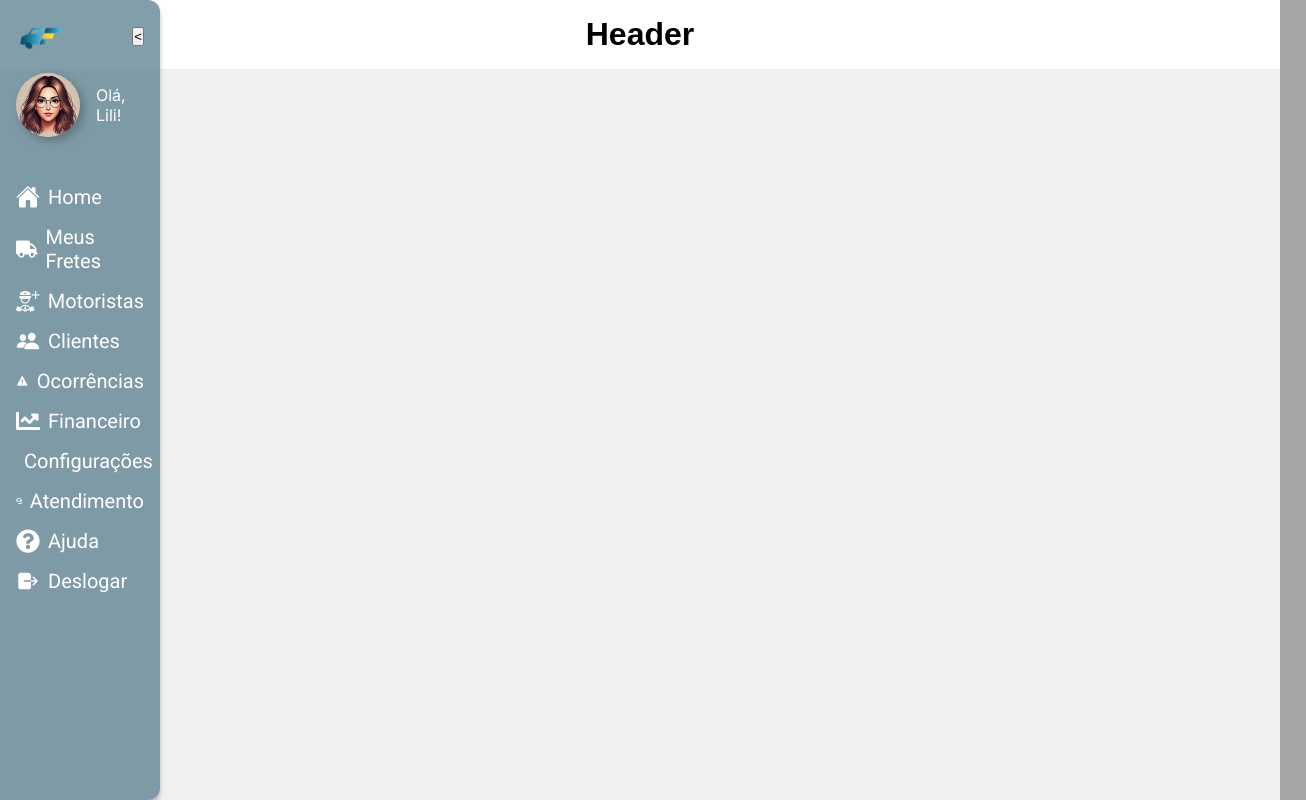
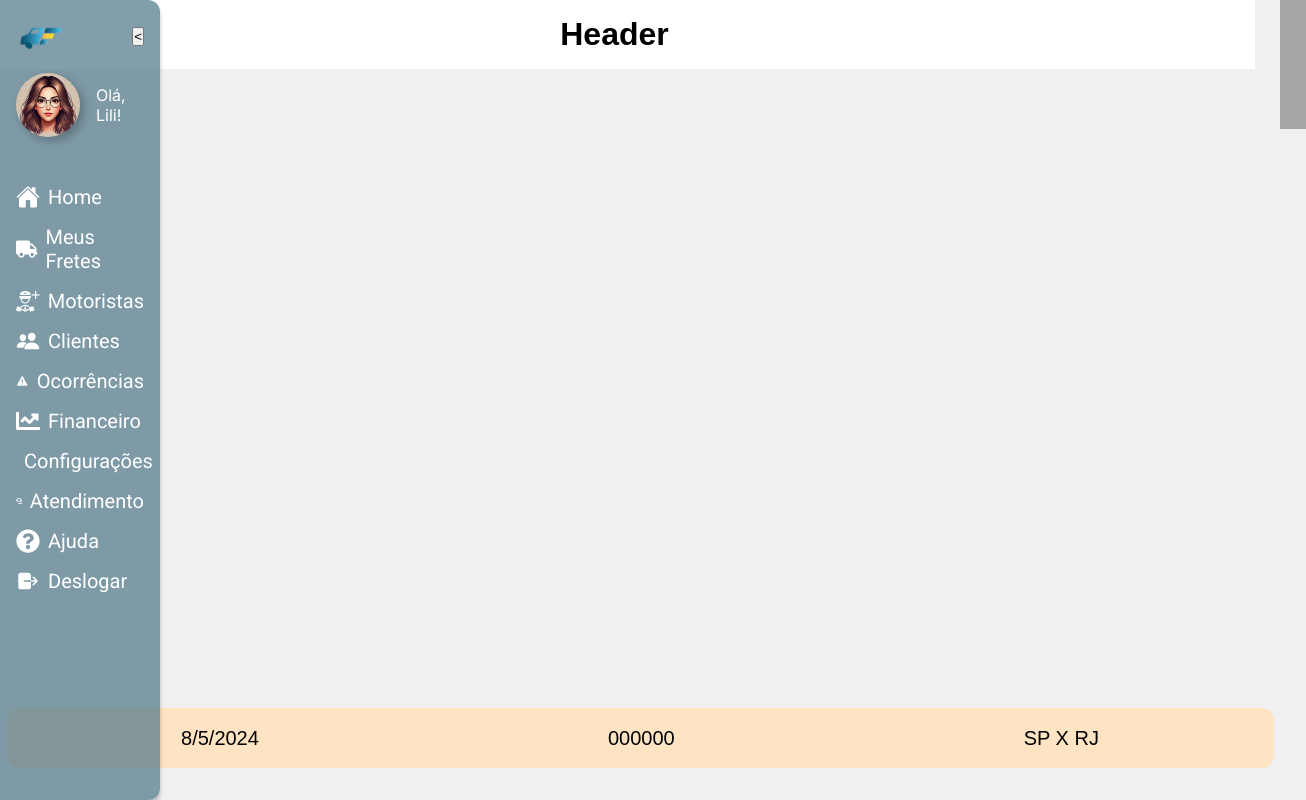
Before and after one commit to fretador/fretador-mesa, a Next.js app: page /canva in a window 1280 px wide. Shown: the whole page, 1306 px wide, since content can reach past the window. Built offline with nearby package versions, Linux system fonts and the light colour scheme.

Commit message:
chore(Row):resolved merge conflicts

```diff
--- a/src/pages/canva/index.tsx
+++ b/src/pages/canva/index.tsx
@@ -4,6 +4,8 @@ import Sidebar from "@/components/Sidebar";
 import Body from "@/components/Body";
 import Counter from "@/components/Counter";
 import styles from "./Canva.module.css";
+import { Row } from "@/components/Row";
+import { Root } from "../../../node_modules/domelementtype/lib/esm/index";
 
 const Canva: React.FC = () => {
   return (
@@ -13,6 +15,11 @@ const Canva: React.FC = () => {
         <Sidebar user="Lili" />
         <div className={styles.content}>
           <Body />
+          <Row.Root>
+            <Row.FreightDate date={new Date()} />
+            <Row.Cte cte="000000" />
+            <Row.Route originState="SP" destinyState="RJ" />
+          </Row.Root>
         </div>
       </div>
     </div>
```
Also changed, not shown: src/components/Row/index.tsx (+3 -7 lines).
